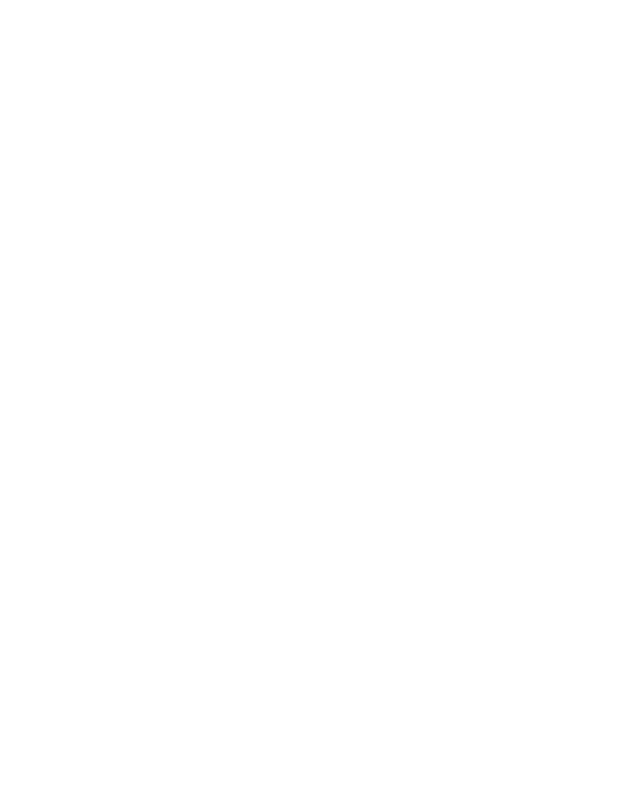
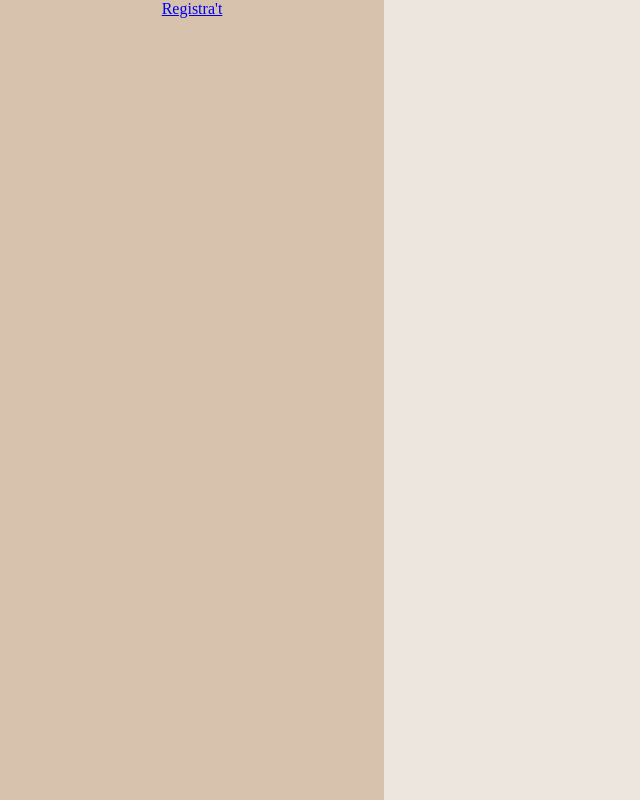
Before and after one commit to KilianGonzalez/GlobEat, a website: page web/registre.html in a window 1280 px wide. Shown: the whole page, without its empty margins (0-640 px from the left). Drawn offline with Linux system fonts and the light colour scheme.

Commit message:
Página registre
Estructura básica página registre (html+css)

```diff
--- a/web/logIn.html
+++ b/web/logIn.html
@@ -3,8 +3,8 @@
     <head>
         <meta charset="UTF-8">
         <meta name="viewport" content="width=device-width, initial-scale=1.0">
-        <title>Carta</title>
-        <link rel="stylesheet" href="styles.css">
+        <title>LogIn</title>
+        <link rel="stylesheet" href="style.css">
         <link rel="stylesheet" href="styleLogIn.css">
     </head>
     <body>
@@ -16,5 +16,4 @@
         </div>
 
     </body>
-    <footer id="footer"></footer>
 </html>
--- a/web/registre.html
+++ b/web/registre.html
@@ -0,0 +1,19 @@
+<!DOCTYPE html>
+<html lang="en">
+    <head>
+        <meta charset="UTF-8">
+        <meta name="viewport" content="width=device-width, initial-scale=1.0">
+        <title>Registre</title>
+        <link rel="stylesheet" href="style.css">
+        <link rel="stylesheet" href="styleRegistre.css">
+    </head>
+    <body>
+        <div id="containerregistre">
+            <div id="registre">
+                <a href="index.html">Registra't</a>
+            </div>
+            <div id="d3registre"></div>
+        </div>
+
+    </body>
+</html>
--- /dev/null
+++ b/web/styleRegistre.css
@@ -0,0 +1,25 @@
+#containerregistre {
+    width: 100%;
+    height: 100vh;
+    display: flex;
+    background-color: #ECE6DE;
+    justify-content: center;
+    align-items: center;
+}
+#registre {
+    width: 30%;
+    height: 100%;
+    display: flex;
+    flex-direction: column;
+    justify-content: left;
+    align-items: center;
+    background-color: #D7C2AE;
+}
+#d3registre {
+    width: 70%;
+    height: 100%;
+    border: none;
+    display: flex;
+    flex-direction: column;
+    justify-content: right;
+}
```
